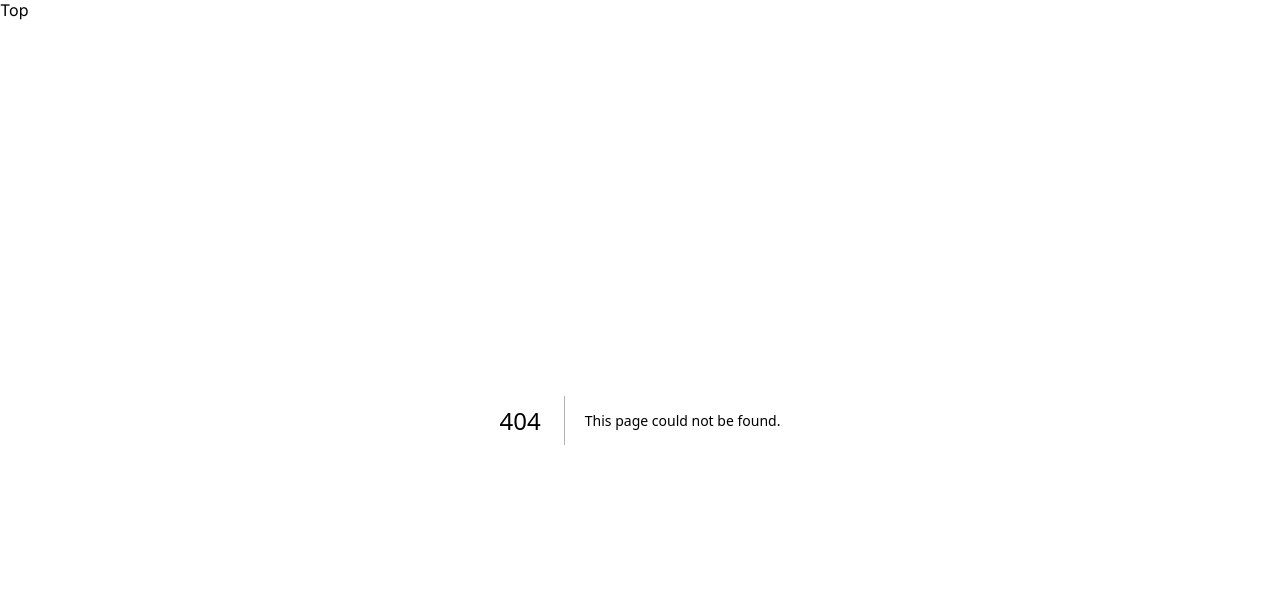
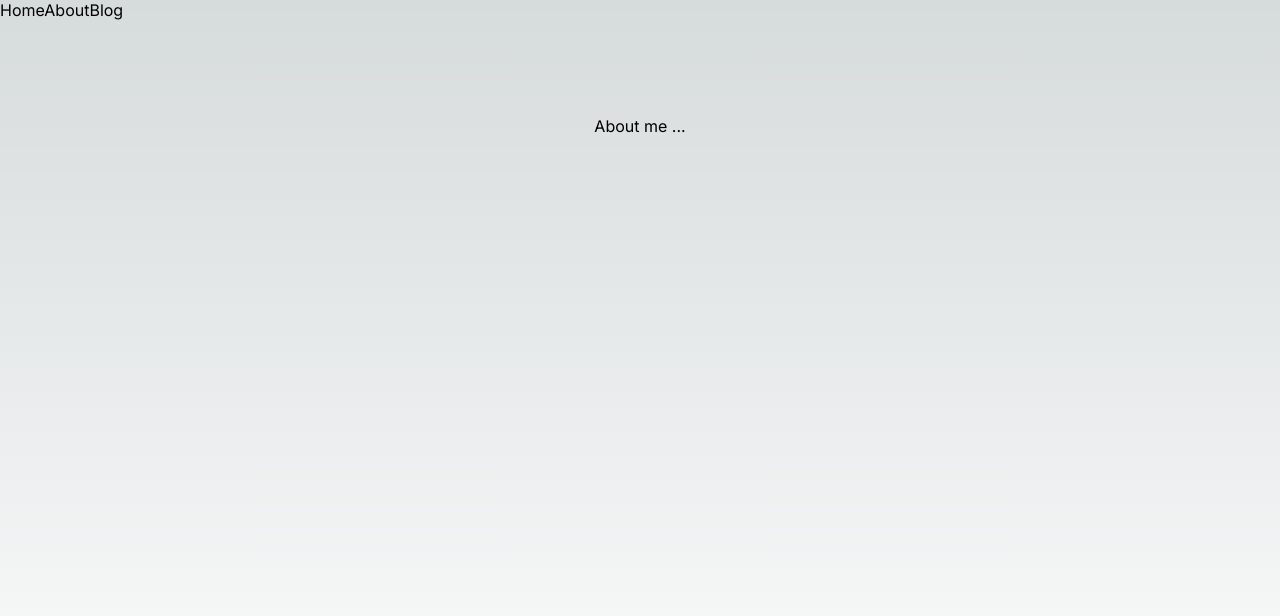
Before and after one commit to machida4/vearthel, a Next.js app: page /about in a window 1280 px wide. Before the commit this address had no page. Shown: the top 616 px of the page. Built offline with nearby package versions, Linux system fonts and the light colour scheme.

Commit message:
aboutページ作成

```diff
--- a/src/app/_components/Navbar.tsx
+++ b/src/app/_components/Navbar.tsx
@@ -2,7 +2,13 @@ import Link from 'next/link';
 import React from 'react';
 
 const Navbar: React.FC = () => {
-  return <Link href={'/'}>Top</Link>;
+  return (
+    <>
+      <Link href={'/'}>Home</Link>
+      <Link href={'/about'}>About</Link>
+      <Link href={'/blog'}>Blog</Link>
+    </>
+  );
 };
 
 export default Navbar;
--- /dev/null
+++ b/src/app/about/page.tsx
@@ -0,0 +1,7 @@
+import { NextPage } from 'next';
+
+const AboutPage: NextPage = async () => {
+  return <div className="content">About me ...</div>;
+};
+
+export default AboutPage;
--- a/src/app/blog/[slug]/page.tsx
+++ b/src/app/blog/[slug]/page.tsx
@@ -14,7 +14,7 @@ export const generateStaticParams = async () => {
 
 type Props = { params: { slug: string } };
 
-export const BlogPage: NextPage<Props> = async ({ params }) => {
+export const BlogEntryPage: NextPage<Props> = async ({ params }) => {
   const blog = await getBlog(params.slug);
 
   return (
@@ -27,4 +27,4 @@ export const BlogPage: NextPage<Props> = async ({ params }) => {
   );
 };
 
-export default BlogPage;
+export default BlogEntryPage;
--- a/src/app/layout.tsx
+++ b/src/app/layout.tsx
@@ -2,6 +2,7 @@ import type { Metadata } from 'next';
 import { Inter } from 'next/font/google';
 import Navbar from './_components/Navbar';
 import './globals.scss';
+import styles from './page.module.scss';
 
 const inter = Inter({ subsets: ['latin'] });
 
@@ -19,7 +20,7 @@ export default function RootLayout({
     <html lang="ja">
       <body className={inter.className}>
         <Navbar />
-        {children}
+        <main className={styles.main}>{children}</main>
       </body>
     </html>
   );
```
Also changed, not shown: src/app/blog/page.tsx (added, +24 -0 lines), src/app/page.tsx (+1 -17 lines).
